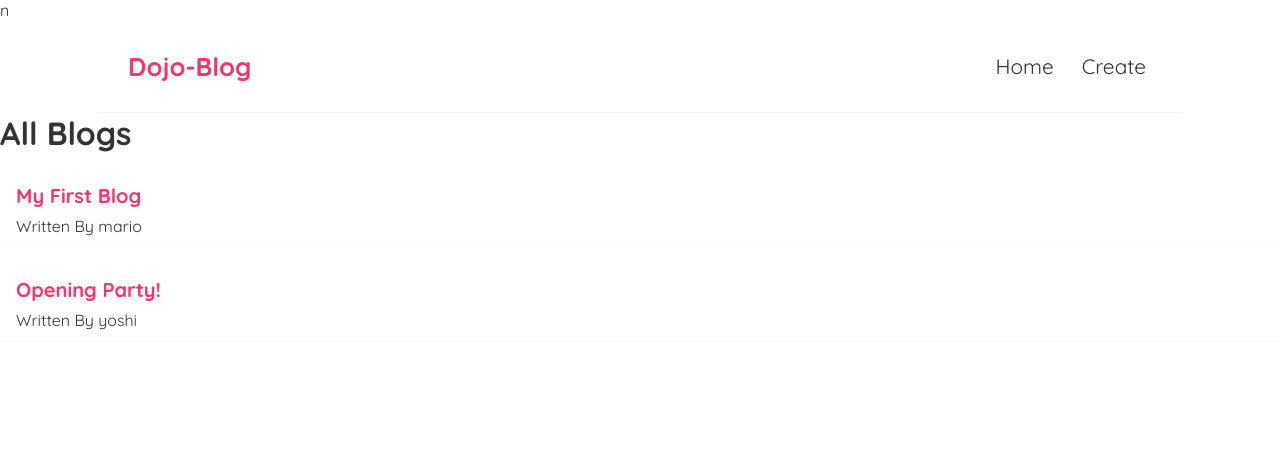
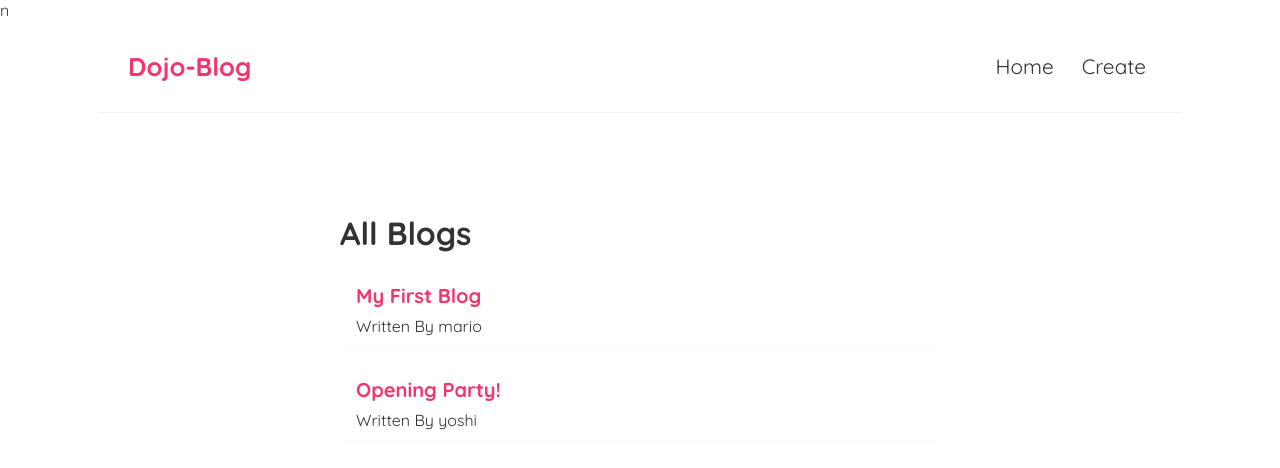
Before and after one commit to Kanwarbir02/dojo-bloG, a React (Create React App) app: page / in a window 1280 px wide. Shown: the top 468 px of the page. Built offline with nearby package versions, Linux system fonts and the light colour scheme; data requests are answered from the project's data file.

Commit message:
react router

```diff
--- a/package.json
+++ b/package.json
@@ -8,6 +8,7 @@
     "@testing-library/user-event": "^12.8.3",
     "react": "^17.0.2",
     "react-dom": "^17.0.2",
+    "react-router-dom": "^5.2.0",
     "react-scripts": "4.0.3",
     "web-vitals": "^1.1.2"
   },
--- a/src/App.js
+++ b/src/App.js
@@ -1,17 +1,26 @@
 import Navbar from './Navbar';
 import Homepage from './Homepage';
 import './index.css';
+import {BrowserRouter as Router, Route, Switch} from "react-router-dom"
 
 function App() {
 
 
   return (
-
-    <div className="App">
+    <Router>
+      <div className="App">
       < Navbar />
-      < Homepage/ >
+      <div className="content">
+        <Switch>
+          <Route path="/" >
+              <Homepage />
+          </Route>
+        </Switch>
+      </div>
 
     </div>
+    </Router>
+
   );
 }
 
```
Also changed, not shown: 1 other file (tests, documents, lock files or other folders).
